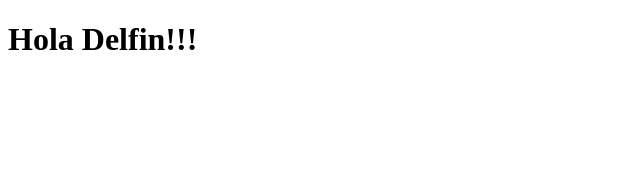
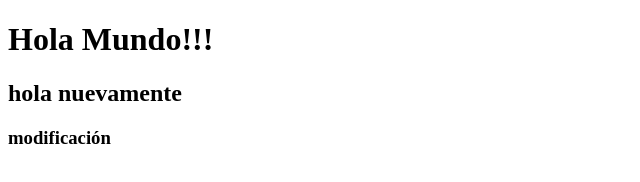
Before and after one commit to claudiavar/Grupo8, a plain HTML site: page index.html in a window 1280 px wide. Shown: the whole page, without its empty margins (0-640 px from the left). Drawn offline with Linux system fonts and the light colour scheme.

Commit message:
modificación del index

```diff
--- a/index.html
+++ b/index.html
@@ -7,6 +7,8 @@
     <title>Document</title>
 </head>
 <body>
-    <h1>Hola Delfin!!!</h1>
+    <h1>Hola Mundo!!!</h1>
+    <h2>hola nuevamente</h2>
+    <h3>modificación</h3>
 </body>
 </html>
```
